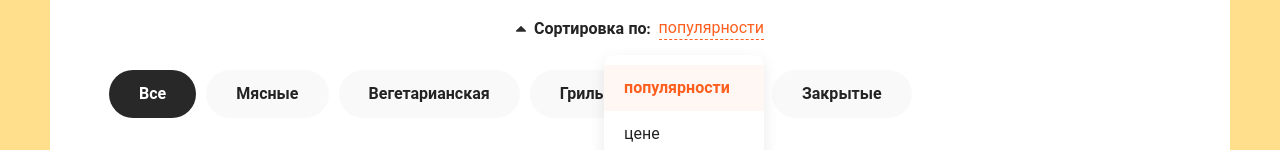
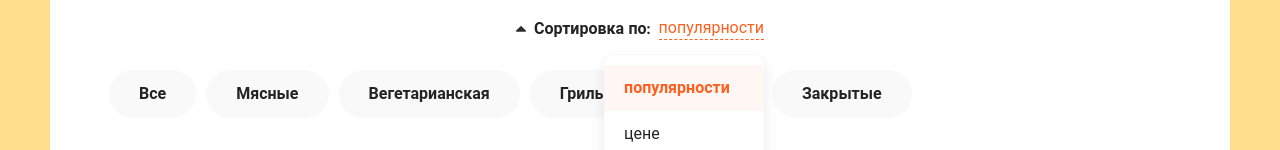
Before and after one commit to ches47/pizza-mood, a React (Create React App) app: page / in a window 1280 px wide. Shown: the part 208-358 px from the top of the page. Built offline with nearby package versions, Linux system fonts and the light colour scheme; no server answers.

Commit message:
Pizza-Mood part 9 --start

```diff
--- a/src/components/Category.jsx
+++ b/src/components/Category.jsx
@@ -1,26 +1,18 @@
-import React from "react";
+import React from 'react';
 
-
-function Category() {
-  const [activeIndex, setActiveIndex] = React.useState(0);
-
-  const categories = [
-    'Все',
-    'Мясные',
-    'Вегетарианская',
-    'Гриль',
-    'Острые',
-    'Закрытые',
-  ];
+function Category({ value, onClickCategory }) {
+  const categories = ['Все', 'Мясные', 'Вегетарианская', 'Гриль', 'Острые', 'Закрытые'];
 
   return (
     <div className="categories">
       <ul>
-          {categories.map((value, index) => (
+        {categories.map((categoryName, index) => (
           <li
             key={index}
-                onClick={() => setActiveIndex(index)}
-                className={activeIndex === index ? 'active' : ''}>{value}</li>
+            onClick={() => onClickCategory(index)}
+            className={value === index ? 'active' : ''}>
+            {categoryName}
+          </li>
         ))}
       </ul>
     </div>
--- a/src/pages/Home.jsx
+++ b/src/pages/Home.jsx
@@ -8,6 +8,8 @@ import Skeleton from '../components/PizzaBlock/Skeleton';
 const Home = () => {
   const [items, setItems] = React.useState([]);
   const [isLoading, setIsLoading] = React.useState(true);
+  const [categoryId, setCategoryId] = React.useState(11);
+  const [sortType, setSortType] = React.useState(0);
 
   React.useEffect(() => {
     fetch('https://62f69273a3bce3eed7c40a0e.mockapi.io/Items')
@@ -22,7 +24,7 @@ const Home = () => {
   return (
     <div className="container">
       <div className="content__top">
-        <Category />
+        <Category value={categoryId} onClickCategory={(id) => setCategoryId(id)} />
         <Sort />
       </div>
       <h2 className="content__title">Все пиццы</h2>
```
Lines whose indentation alone changed are shown as unchanged.
